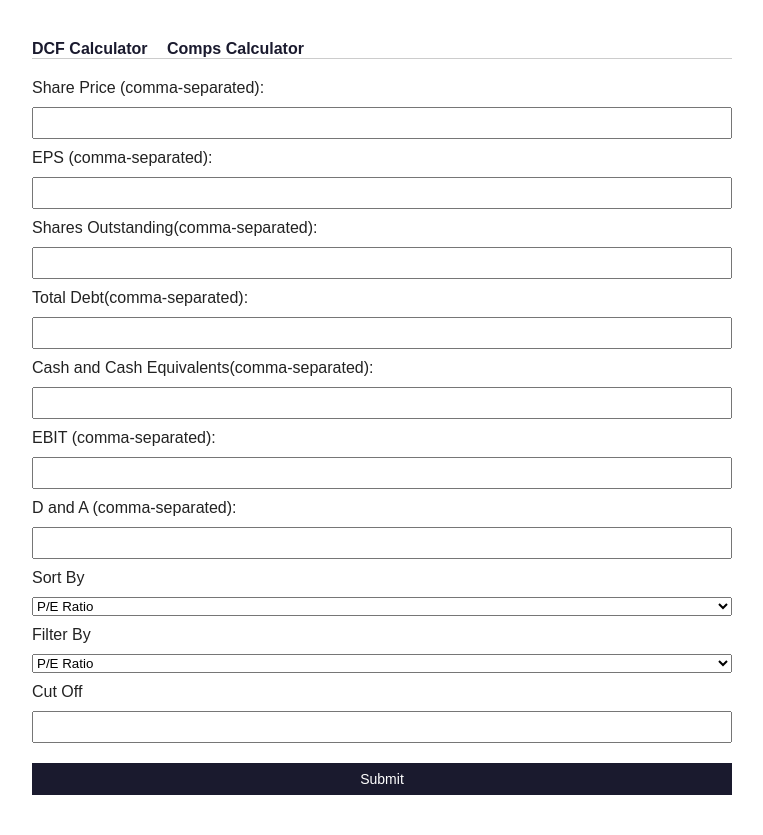
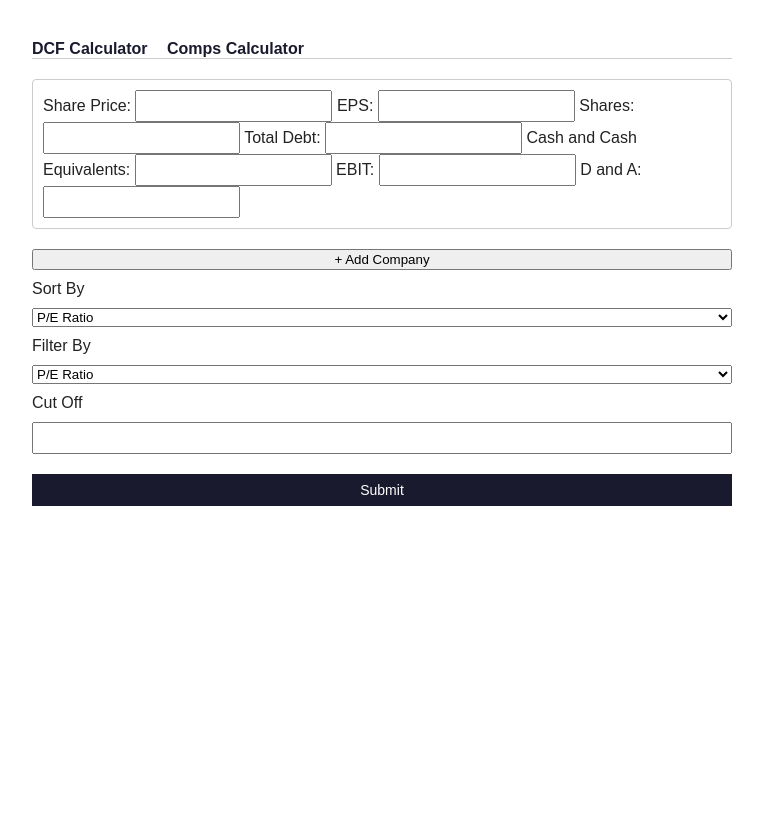
Before and after one commit to kartik-571/DCF-comps-valuation, a Flask app: page /comps in a window 1280 px wide. Shown: the whole page, without its empty margins (258-1021 px from the left). After the commit the page ends 506 px from the top, so only its background shows below. Run offline with Flask 3, Linux system fonts and the light colour scheme.

Commit message:
Make comps basket dynamic with JS add-company button and numbered fields

```diff
--- a/app.py
+++ b/app.py
@@ -42,35 +42,27 @@ def home():
 def comps():
     if request.method == "POST":
         try:
-            share_price = [float(x) for x in request.form["share_price"].split(",")]
-            eps = [float(x) for x in request.form["eps"].split(",")]
-            shares_outstanding = [float(x) for x in request.form["shares_outstanding"].split(",")]
-            total_debt = [float(x) for x in request.form["total_debt"].split(",")]
-            cash_and_cash_equivalents = [float(x) for x in request.form["cash_and_cash_equivalents"].split(",")]
-            ebit = [float(x) for x in request.form["ebit"].split(",")]
-            d_and_a = [float(x) for x in request.form["d_and_a"].split(",")]
             sort_by = request.form["sort_by"]
             filter_by = request.form["filter_by"]
             cut_off = float(request.form["cut_off"])
-            if not (len(share_price) == len(eps) == len(shares_outstanding) == len(total_debt) == len(cash_and_cash_equivalents) == len(ebit)== len(d_and_a)):
-                 raise ValueError("All input lists must have the same length.")
             companies = []
-            for sp, e, so, to, cace, eb, da in zip(share_price, eps, shares_outstanding, total_debt, cash_and_cash_equivalents, ebit, d_and_a):
-                        companies.append({
-                            "share_price": sp,
-                            "eps": e,
-                            "shares_outstanding": so,
-                            "total_debt": to,
-                            "cash_and_cash_equivalents": cace,
-                            "ebit": eb,
-                            "d_and_a": da
-                        })
+            company_count = int(request.form["company_count"])
+            for i in range(1, company_count + 1):
+                 companies.append({
+                 "share_price": float(request.form[f"share_price_{i}"]),
+                 "eps": float(request.form[f"eps_{i}"]),
+                 "shares_outstanding": float(request.form[f"shares_outstanding_{i}"]),
+                 "total_debt": float(request.form[f"total_debt_{i}"]),
+                 "cash_and_cash_equivalents": float(request.form[f"cash_and_cash_equivalents_{i}"]),
+                 "ebit": float(request.form[f"ebit_{i}"]),
+                 "d_and_a": float(request.form[f"d_and_a_{i}"])
+                    })
             comp_result = comp_multiple_calculation(companies)
             sorted_comp_result = rank_comps(comp_result, sort_by)
             filtered_comp_result = filter_comps(comp_result, filter_by, cut_off)
             return render_template("comps_result.html", comp_result=comp_result, sorted_comp_result=sorted_comp_result, filtered_comp_result=filtered_comp_result)
         except ValueError as e:
-            return render_template("error.html", error_message=str(e) + " Please ensure all inputs are valid numbers and lists are comma-separated.")
+            return render_template("error.html", error_message=str(e) + " Please ensure all inputs are valid numbers.")
     return render_template('comps.html')
 
 
--- a/static/style.css
+++ b/static/style.css
@@ -51,3 +51,10 @@ nav a:hover{
     text-decoration: underline;
     color:blueviolet;
 }
+
+.company-row{
+    border: 1px solid #ccc;
+    padding: 10px;
+    margin-bottom: 10px;
+    border-radius: 4px;
+}
--- a/templates/comps.html
+++ b/templates/comps.html
@@ -6,13 +6,18 @@
 {% block title %}Comps calculator{% endblock %}
 {% block content %}
     <form method="POST">
-            Share Price (comma-separated): <input type="text" name="share_price">
-            EPS (comma-separated): <input type="text" name="eps">
-            Shares Outstanding(comma-separated): <input type="text" name="shares_outstanding">
-            Total Debt(comma-separated): <input type="text" name="total_debt">
-            Cash and Cash Equivalents(comma-separated): <input type="text" name="cash_and_cash_equivalents">
-            EBIT (comma-separated): <input type="text" name="ebit">
-            D and A (comma-separated): <input type="text" name="d_and_a">
+        <div id="companies-container">
+            <div class="company-row">
+            Share Price: <input type="text" name="share_price_1">
+            EPS: <input type="text" name="eps_1">
+            Shares: <input type="text" name="shares_outstanding_1">
+            Total Debt: <input type="text" name="total_debt_1">
+            Cash and Cash Equivalents: <input type="text" name="cash_and_cash_equivalents_1">
+            EBIT: <input type="text" name="ebit_1">
+            D and A: <input type="text" name="d_and_a_1">
+            </div>
+            </div>
+            <button type="button" id="add-company">+ Add Company</button>
             Sort By<select name="sort_by">
                 <option value="pe_ratio">P/E Ratio </option>
                 <option value="ev_ebitda_ratio">EV/EBITDA Ratio</option>
@@ -23,5 +28,27 @@
             </select>
             Cut Off <input type ="text" name="cut_off">
             <input type="submit" value="Submit">
+            <input type="hidden" id="company-count-input" name="company_count" value="1">
             </form>
+            <script>
+                let companyCount = 1;
+                document.getElementById('add-company').addEventListener('click', function() {
+                    companyCount ++
+                    document.getElementById('company-count-input').value = companyCount;
+                    const container = document.getElementById('companies-container');
+                    const NewRow = document.createElement('div');
+                    NewRow.className = "company-row";
+                    NewRow.innerHTML = `
+                    Share Price: <input type="text" name="share_price_${companyCount}">
+                    EPS: <input type="text" name="eps_${companyCount}">
+                    Shares: <input type="text" name="shares_outstanding_${companyCount}">
+                    Total Debt: <input type="text" name="total_debt_${companyCount}">
+                    Cash and Cash Equivalents: <input type="text" name="cash_and_cash_equivalents_${companyCount}">
+                    EBIT: <input type="text" name="ebit_${companyCount}">
+                    D and A: <input type="text" name="d_and_a_${companyCount}">
+                    `;
+                    container.appendChild(NewRow);
+
+                });
+                 </script>
  {% endblock content %}
```
